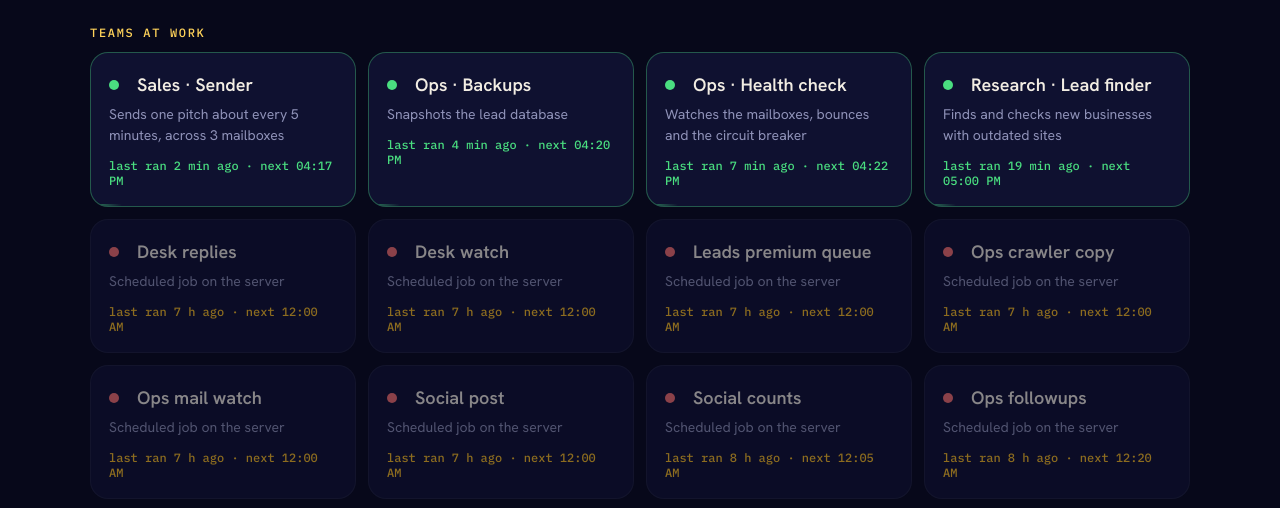
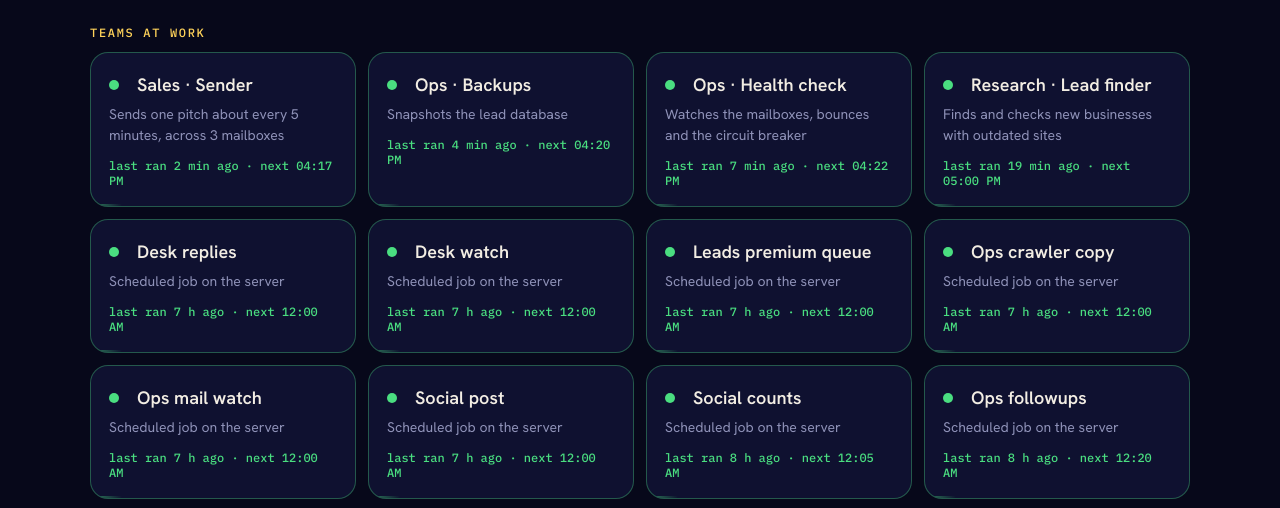
Before and after one commit to mustafapatanwala999-wq/first-star-web-studio, a plain HTML site: page office/index.html in a window 1280 px wide. Shown: the part 241-749 px from the top of the page. Drawn offline with Linux system fonts and the light colour scheme.

Commit message:
Update studio site 2026-11-17-1619

```diff
--- a/office/index.html
+++ b/office/index.html
@@ -47,7 +47,7 @@ async function go(){try{const d=await (await fetch('../hq-6f8595490b/live.json?'
 for(const k of ['sentToday','sentAll','queued','replies','leads'])document.getElementById(k).textContent=Number(d[k]||0).toLocaleString();
 const lag=Date.now()-new Date(d.lastSent),live=lag<25*60000;
 document.getElementById('st').innerHTML=`<span class="pulse ${live?'':'bad'}"></span>${live?'Sending':'Quiet'} · last email ${ago(lag)}`;
-document.getElementById('teams').innerHTML=(d.timers||[]).map(t=>{const [n,p]=nice(t.unit),last=t.last?Date.now()-t.last/1000:null,on=last!==null&&last<3*3600e3;
+document.getElementById('teams').innerHTML=(d.timers||[]).map(t=>{const [n,p]=nice(t.unit),last=t.last?Date.now()-t.last/1000:null,on=!!t.next;
 return `<div class="t ${on?'on':'off'}"><h3><span class="pulse ${on?'':'bad'}"></span>${n}</h3><p>${p}</p><div class="s ${on?'ok':'warn'}">${last===null?'waiting for first run':'last ran '+ago(last)}${t.next?' · next '+dub(t.next/1000):''}</div></div>`}).join('');
 document.getElementById('feed').innerHTML=(d.recent||[]).map(t=>`<div class="f"><time>${dub(t)}</time>Pitch email sent · ${ago(Date.now()-new Date(t))}</div>`).join('')}
 catch(e){document.getElementById('st').textContent='Could not reach the live feed'}}
```
